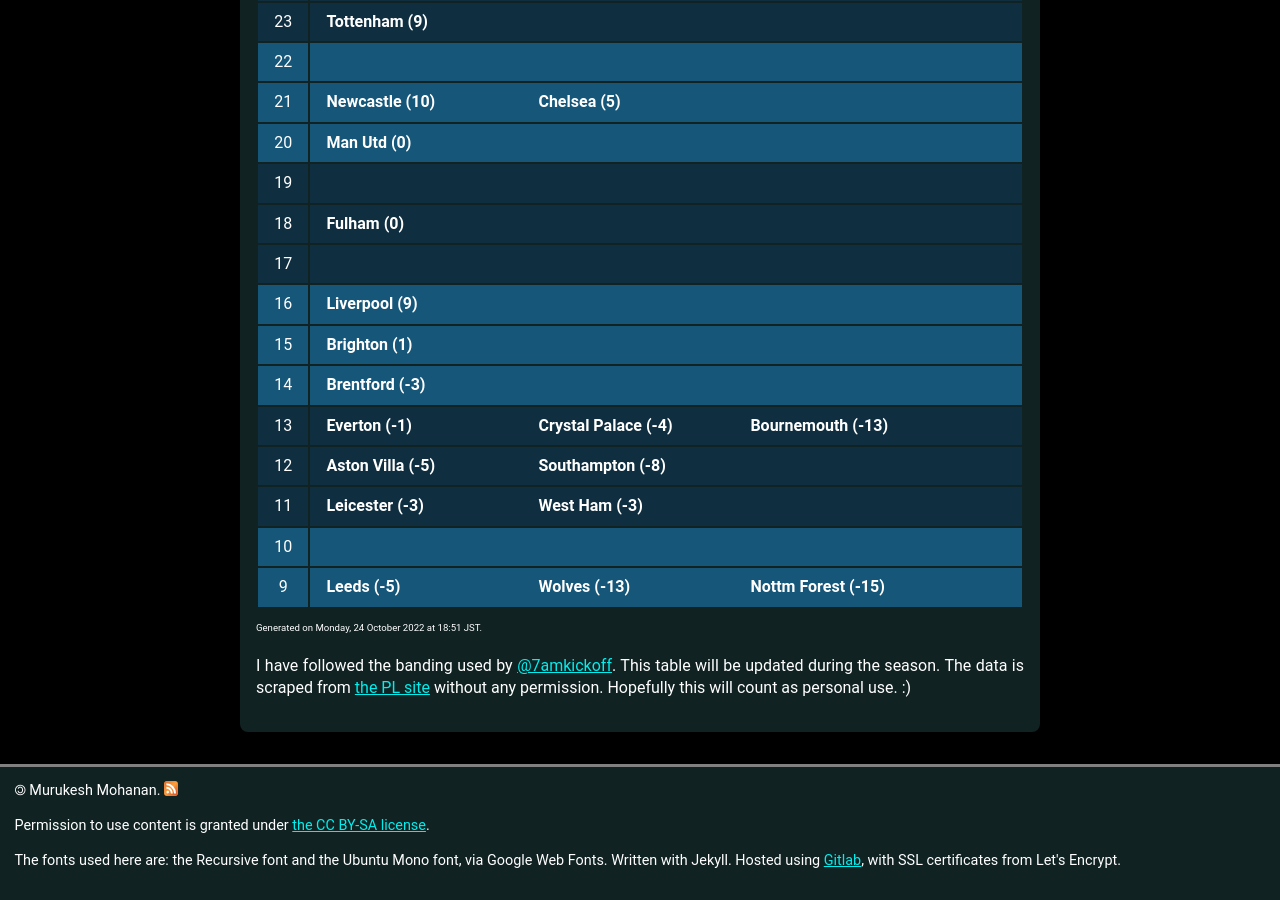
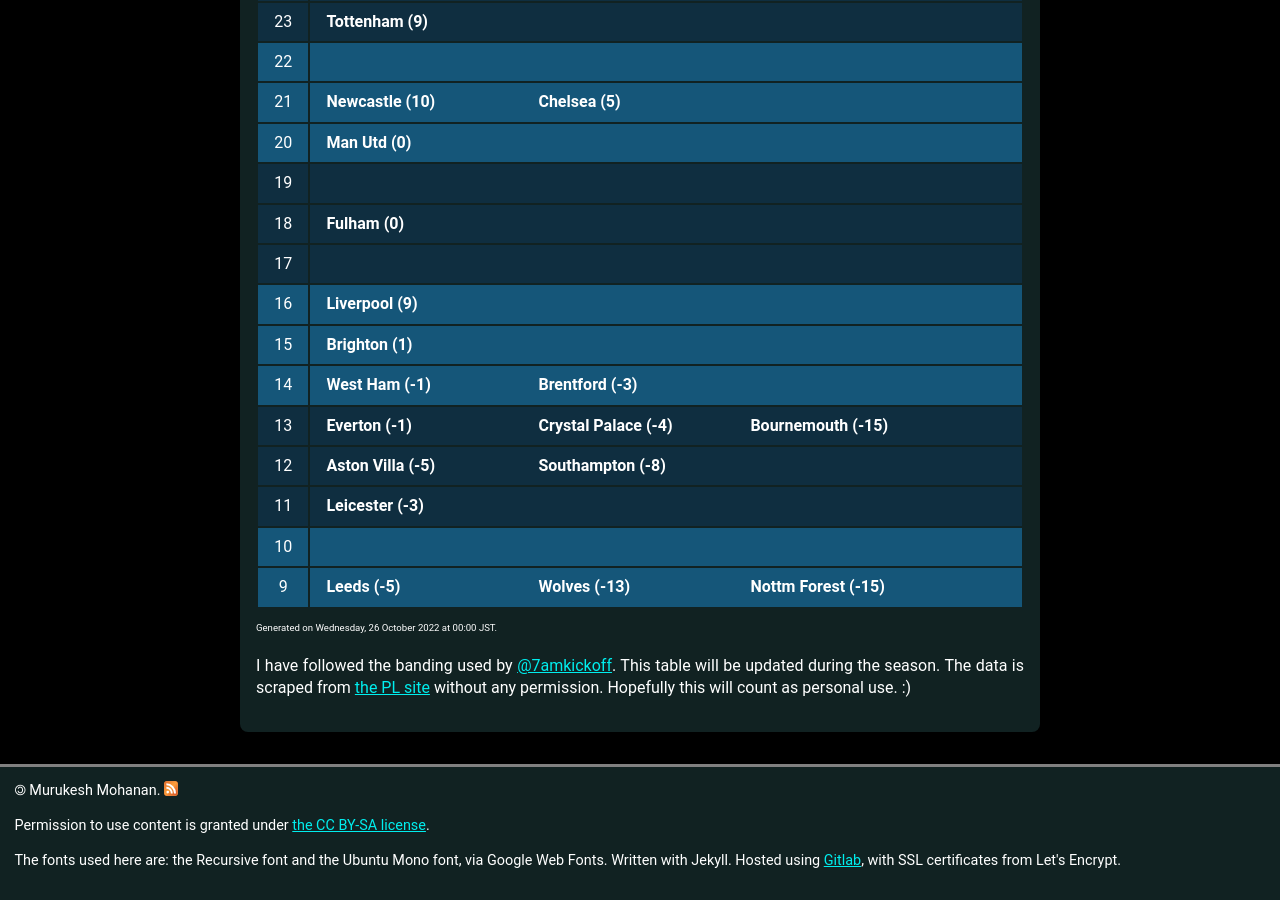
Before and after one commit to muru/muru.github.io, a Jekyll site: the page built from resources.md, in a window 1280 px wide and 900 px high, scrolled down 1685 px. Built offline with Jekyll 4.4.1, drawn with Linux system fonts in a browser that asks for light colours; some web fonts are replaced.

Commit message:
updated cann-table: Wed 26 Oct 00:00:47 JST 2022

```diff
--- a/cann-table.html
+++ b/cann-table.html
@@ -82,6 +82,7 @@
 	<tr class="cann-row-1">
 		<td class="cann-point"> 14 </td>
 		<td class="cann-clubs">
+			<span class="club-name"> West Ham (-1) </span>
 			<span class="club-name"> Brentford (-3) </span>
 		</td>
  	</tr>
@@ -90,7 +91,7 @@
 		<td class="cann-clubs">
 			<span class="club-name"> Everton (-1) </span>
 			<span class="club-name"> Crystal Palace (-4) </span>
-			<span class="club-name"> Bournemouth (-13) </span>
+			<span class="club-name"> Bournemouth (-15) </span>
 		</td>
  	</tr>
 	<tr class="cann-row-2">
@@ -104,7 +105,6 @@
 		<td class="cann-point"> 11 </td>
 		<td class="cann-clubs">
 			<span class="club-name"> Leicester (-3) </span>
-			<span class="club-name"> West Ham (-3) </span>
 		</td>
  	</tr>
 	<tr class="cann-row-1">
@@ -121,4 +121,4 @@
 		</td>
  	</tr>
 </table>
-<span id="cann-gen-note"> Generated on  Monday, 24 October 2022 at 18:51 JST. </span>
+<span id="cann-gen-note"> Generated on  Wednesday, 26 October 2022 at 00:00 JST. </span>
```
